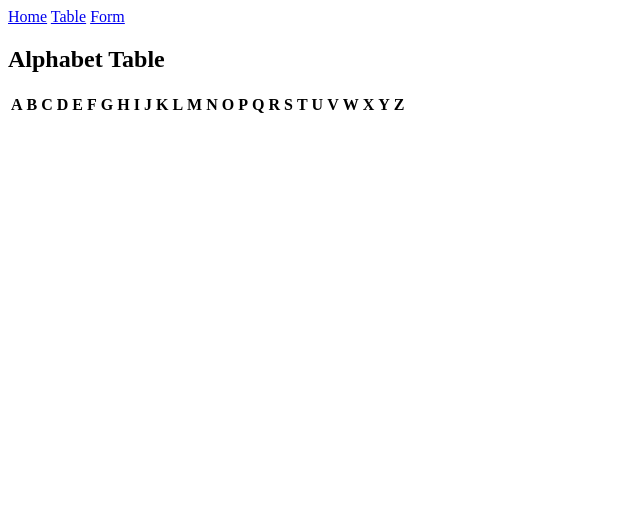
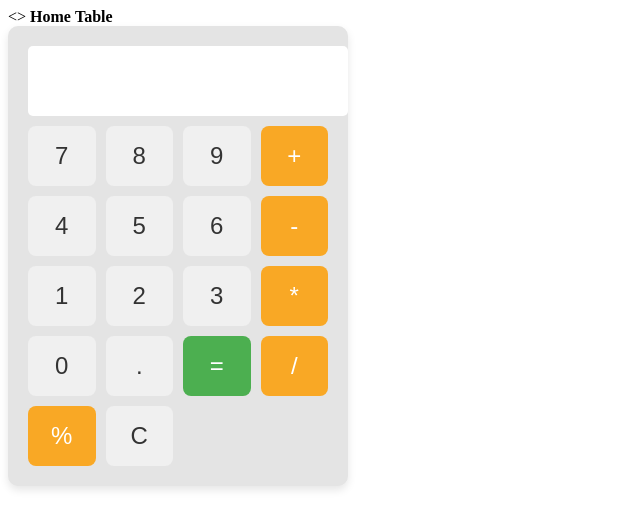
Before and after one commit to mueezsanwo/devcareertask, a plain HTML site: page table.html in a window 1280 px wide. Shown: the whole page, without its empty margins (0-640 px from the left). Drawn offline with Linux system fonts and the light colour scheme.

Commit message:
first commit

```diff
--- a/style.css
+++ b/style.css
@@ -53,3 +53,77 @@ a {
 	display: flex;
 	gap: 20px;
 }
+
+/* body {
+    font-family: 'Helvetica Neue', Helvetica, Arial, sans-serif;
+    background-color: #f4f4f4;
+    display: flex;
+    justify-content: center;
+    align-items: center;
+    height: 100vh;
+    margin: 0;
+} */
+
+.calculator {
+    background-color: #e4e4e4;
+    border-radius: 10px;
+    box-shadow: 0 4px 8px rgba(0, 0, 0, 0.1);
+    padding: 20px;
+    width: 300px;
+}
+
+.display {
+    width: 100%;
+    height: 50px;
+    font-size: 24px;
+    text-align: right;
+    padding: 10px;
+    margin-bottom: 10px;
+    border: none;
+    background-color: #fff;
+    border-radius: 5px;
+}
+
+.keypad {
+    display: grid;
+    grid-template-columns: repeat(4, 1fr);
+    gap: 10px;
+}
+
+button {
+    width: 100%;
+    height: 60px;
+    font-size: 24px;
+    border: none;
+    border-radius: 8px;
+    cursor: pointer;
+    background-color: #f0f0f0;
+    color: #333;
+    transition: background-color 0.3s ease;
+}
+
+button:hover {
+    background-color: #d1d1d1;
+}
+
+.operator {
+    background-color: #f9a825;
+    color: #fff;
+}
+
+.number {
+    grid-column: span 1;
+}
+
+.zero {
+    grid-column: span 2;
+}
+
+.decimal {
+    background-color: #f0f0f0;
+}
+
+.equal {
+    background-color: #4caf50;
+    color: #fff;
+}
--- a/table.html
+++ b/table.html
@@ -1,57 +1,42 @@
 <!DOCTYPE html>
 <html lang="en">
 <head>
-	<meta charset="UTF-8">
-	<meta http-equiv="X-UA-Compatible" content="IE=edge">
-	<meta name="viewport" content="width=device-width, initial-scale=1.0">
-	<title>Table</title>
-	<!-- <link rel="stylesheet" href="style.css"> -->
+    <meta charset="UTF-8">
+    <meta name="viewport" content="width=device-width, initial-scale=1.0">
+    <title>Calculator</title>
+    <link rel="stylesheet" href="style.css">
 </head>
 <body>
 
-	<!-- <nav>
-        <div><a href="index.html">Home</a></div>
-        <div id="form-table">
-            <span><a href="./table.html">Table</a></span>
-            <span><a href="./form.html">Form</a></span>
-        </div>
-    </nav> -->
-
-    <span><a href="index.html">Home</a></span>
-    <span><a href="./table.html">Table</a></span>
-    <span><a href="./form.html">Form</a></span>
+    <>
+        <a href="index.html">Home</a>
+        <a href="./table.html">Table</a>
+    </>
 
 
-	<h2>Alphabet Table</h2>
-    <table>
-        <tr>
-            <th>A</th>
-            <th>B</th>
-            <th>C</th>
-            <th>D</th>
-            <th>E</th>
-            <th>F</th>
-            <th>G</th>
-            <th>H</th>
-            <th>I</th>
-            <th>J</th>
-            <th>K</th>
-            <th>L</th>
-            <th>M</th>
-            <th>N</th>
-            <th>O</th>
-            <th>P</th>
-            <th>Q</th>
-            <th>R</th>
-            <th>S</th>
-            <th>T</th>
-            <th>U</th>
-            <th>V</th>
-            <th>W</th>
-            <th>X</th>
-            <th>Y</th>
-            <th>Z</th>
-        </tr>
-    </table>
+    <div class="calculator">
+        <input type="text" class="display" disabled>
+        <div class="keypad">
+            <button class="number">7</button>
+            <button class="number">8</button>
+            <button class="number">9</button>
+            <button class="operator">+</button>
+            <button class="number">4</button>
+            <button class="number">5</button>
+            <button class="number">6</button>
+            <button class="operator">-</button>
+            <button class="number">1</button>
+            <button class="number">2</button>
+            <button class="number">3</button>
+            <button class="operator">*</button>
+            <button class="number">0</button>
+            <button class="decimal">.</button>
+            <button class="equal">=</button>
+            <button class="operator">/</button>
+            <button class="operator">%</button>
+            <button class="clear">C</button>
+        </div>
+    </div>
+
 </body>
 </html>
```
Also changed, not shown: index.html (+116 -28 lines).
